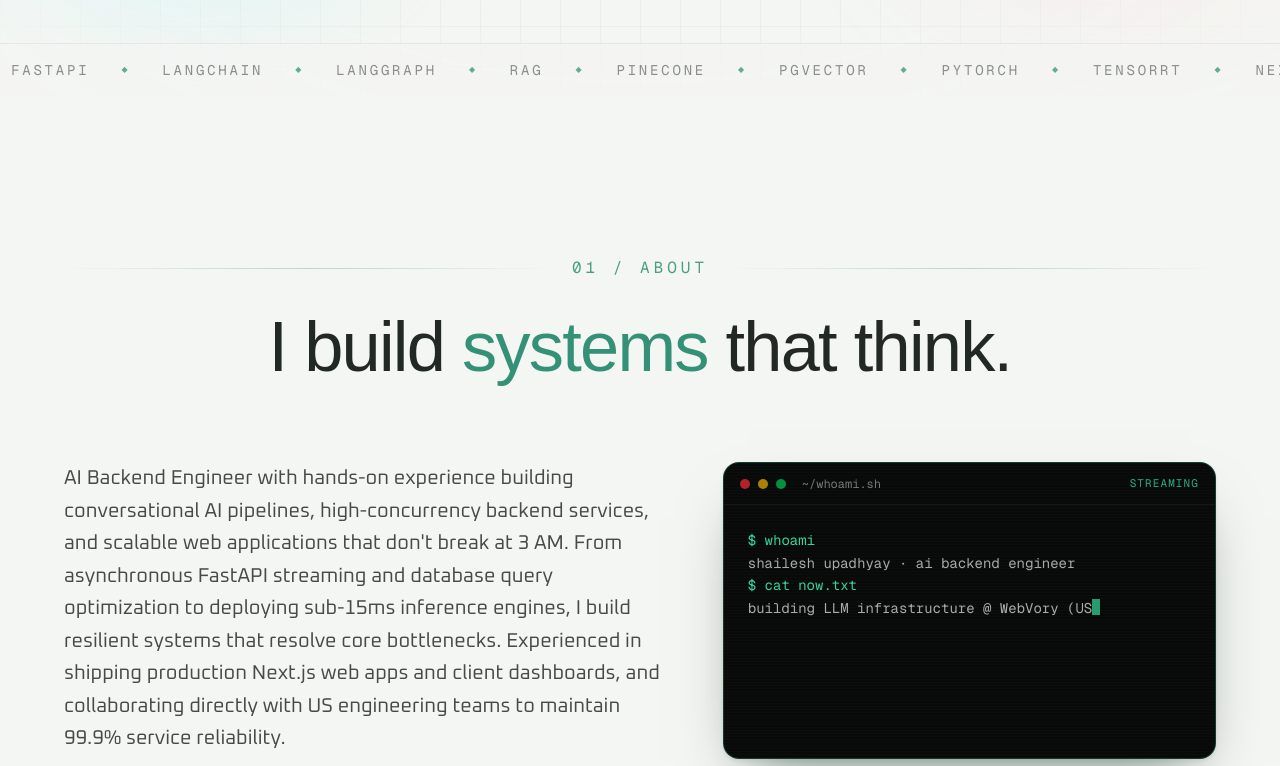
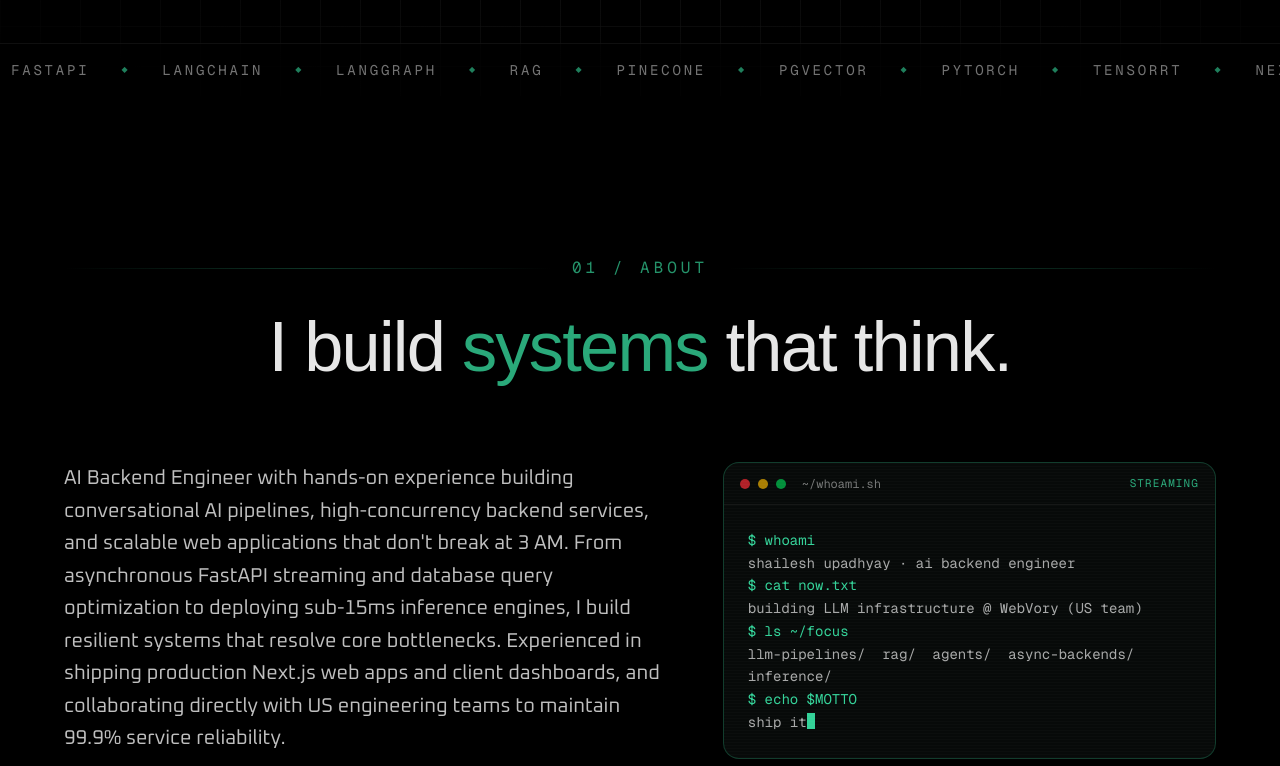
Before and after one commit to SHAILESH-RS-UPADHYAY/shailesh-upadhyay, a React (Vite) app: page / in a window 1280 px wide. Shown: the part 774-1540 px from the top of the page. Built offline with nearby package versions, Linux system fonts and the light colour scheme; a web font is replaced by a local one.

Commit message:
feat: animation highlighted + darker mode perfection

```diff
--- a/index.html
+++ b/index.html
@@ -17,11 +17,12 @@
     <meta property="og:image" content="https://shailesh-rs-upadhyay.github.io/shailesh-upadhyay/og.jpg" />
     <meta name="twitter:card" content="summary_large_image" />
 
-    <!-- Set the theme before first paint: saved choice, else the OS setting. -->
+    <!-- Set the theme before first paint: ?theme=dark|light link, else the visitor's saved choice, else dark. -->
     <script>
       try {
+        var q = new URLSearchParams(location.search).get('theme')
         document.documentElement.dataset.theme =
-          localStorage.getItem('theme') || (matchMedia('(prefers-color-scheme: light)').matches ? 'light' : 'dark')
+          q === 'dark' || q === 'light' ? q : localStorage.getItem('theme') || 'dark'
       } catch (e) {
         document.documentElement.dataset.theme = 'dark'
       }
--- a/src/ui.tsx
+++ b/src/ui.tsx
@@ -54,8 +54,11 @@ function lineClass(l: string) {
   return 'text-white/65'
 }
 
-const CHARS_PER_TICK = 2
-const TICK_MS = 26
+const CHARS_PER_TICK = 3
+const TICK_MS = 20
+const SETTLE_MS = 6000
+// Terminals a visitor has already spent 6s+ with: they stay fully written instead of replaying.
+const settled = new Set<string>()
 
 export function Terminal({ lines, file, accent, className = '' }: {
   lines: string[]; file: string; accent: Accent; className?: string
@@ -74,28 +77,33 @@ export function Terminal({ lines, file, accent, className = '' }: {
   const started = phase === 'typing'
   const done = started && n >= total
 
-  // Start when 30% of the box is on screen; reset once it has fully left, so it replays on every visit.
+  // Start when 30% of the box is on screen and replay on every visit — until the visitor has spent
+  // 6s with it; after that it stays written (a return visit shows it complete, no retyping).
   useEffect(() => {
     const el = ref.current
     if (!el) return
     let t = 0
+    let settle = 0
     const keepWatching = () => {} // returning a function keeps inView observing; returning nothing makes it one-shot
     const stopEnter = onInView(el, () => {
       if (running.current) return keepWatching
       running.current = true
-      if (reduce) { setPhase('typing'); setN(total); return keepWatching }
+      if (reduce || settled.has(file)) { setPhase('typing'); setN(total); return keepWatching }
       setPhase('glitch')
       t = window.setTimeout(() => setPhase('typing'), 650)
+      settle = window.setTimeout(() => settled.add(file), SETTLE_MS)
       return keepWatching
     }, { amount: 0.3 })
     const stopLeave = onInView(el, () => () => {
       clearTimeout(t)
+      clearTimeout(settle)
       running.current = false
+      if (settled.has(file)) { setPhase('typing'); setN(total); return }
       setPhase('idle')
       setN(0)
     })
-    return () => { clearTimeout(t); stopEnter(); stopLeave() }
-  }, [reduce, total])
+    return () => { clearTimeout(t); clearTimeout(settle); stopEnter(); stopLeave() }
+  }, [reduce, total, file])
 
   useEffect(() => {
     if (!started || n >= total) return
```
Also changed, not shown: 14 other files (tests, documents, lock files or other folders).
